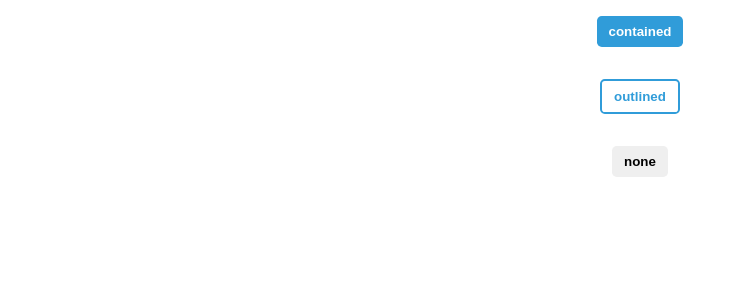
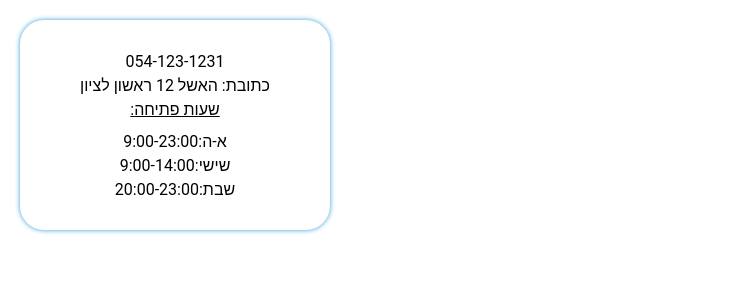
Before and after one commit to ColmanDevClub-DeliveryApp/frontend, a React (Create React App) app: page / in a window 1280 px wide. Shown: the top 300 px of the page, without its empty margins (0-730 px from the left). Built offline with nearby package versions, Linux system fonts and the light colour scheme.

Commit message:
add the RestaurantInfo components

```diff
--- a/src/App.js
+++ b/src/App.js
@@ -1,13 +1,18 @@
 import './App.css';
 import './components/button/index'
-import Button from './components/button/index';
+import ResturauntInformation from './components/resturauntInformation/index';
 
 function App() {
+
+  const openingTimes = [
+    { day: ' :א-ה ', hours: ' 9:00-23:00' },
+    { day: ' :שישי', hours: ' 9:00-14:00' },
+    { day: ' :שבת', hours: ' 20:00-23:00' },
+  ];
+
   return (
     <div className="App">
-        <Button text={"contained"} type={"contained"} size={"normal"}/>
-        <Button text={"outlined"} type={"outlined"} size={"big"}/>
-        <Button text={"none"} type={"none"} size={"small"}/>
+      <ResturauntInformation address="האשל 12 ראשון לציון" phone="054-123-1231" openingTimes={openingTimes}/>
     </div>
   );
 }
--- a/src/components/resturauntInformation/index.js
+++ b/src/components/resturauntInformation/index.js
@@ -0,0 +1,27 @@
+import React from 'react';
+import './styles.css';
+
+/**
+ *
+ * parameters: address, phone, openingTimes - array of objects with day and hours)
+ *
+ */
+const RestaurantInfo = ({address, phone, openingTimes }) => {
+  return (
+    <div className='RestaurantInfo'>
+        <p>{phone}</p>
+        <p> כתובת: {address}</p>
+        <p className='openingTimes'>:שעות פתיחה</p>
+        <table>
+        {openingTimes.map(({ day, hours }) => (
+            <tr key={day}>
+              <td>{hours}</td>
+              <td>{day}</td>
+            </tr>
+          ))}
+        </table>
+    </div>
+  );
+};
+
+export default RestaurantInfo;
--- a/src/components/resturauntInformation/styles.css
+++ b/src/components/resturauntInformation/styles.css
@@ -0,0 +1,29 @@
+*{
+    font-family: 'Roboto', sans-serif;
+}
+
+.RestaurantInfo{
+    width: 250px;
+    height: 150px;
+    padding: 30px;
+    position: fixed;
+    left: 20px;
+    top: 20px;
+    border-radius: 1.5rem;
+    box-shadow: 0px 0px 5px  #309cd9;
+    line-height: 1.5rem;
+}
+
+table{
+    display: flex;
+    flex-direction: column;
+    align-items: center;
+    width: 100%;
+    height: 100%;
+    border-collapse: collapse;
+}
+
+.openingTimes{
+    text-decoration: underline;
+    margin-bottom: 0.5rem;
+}
```
